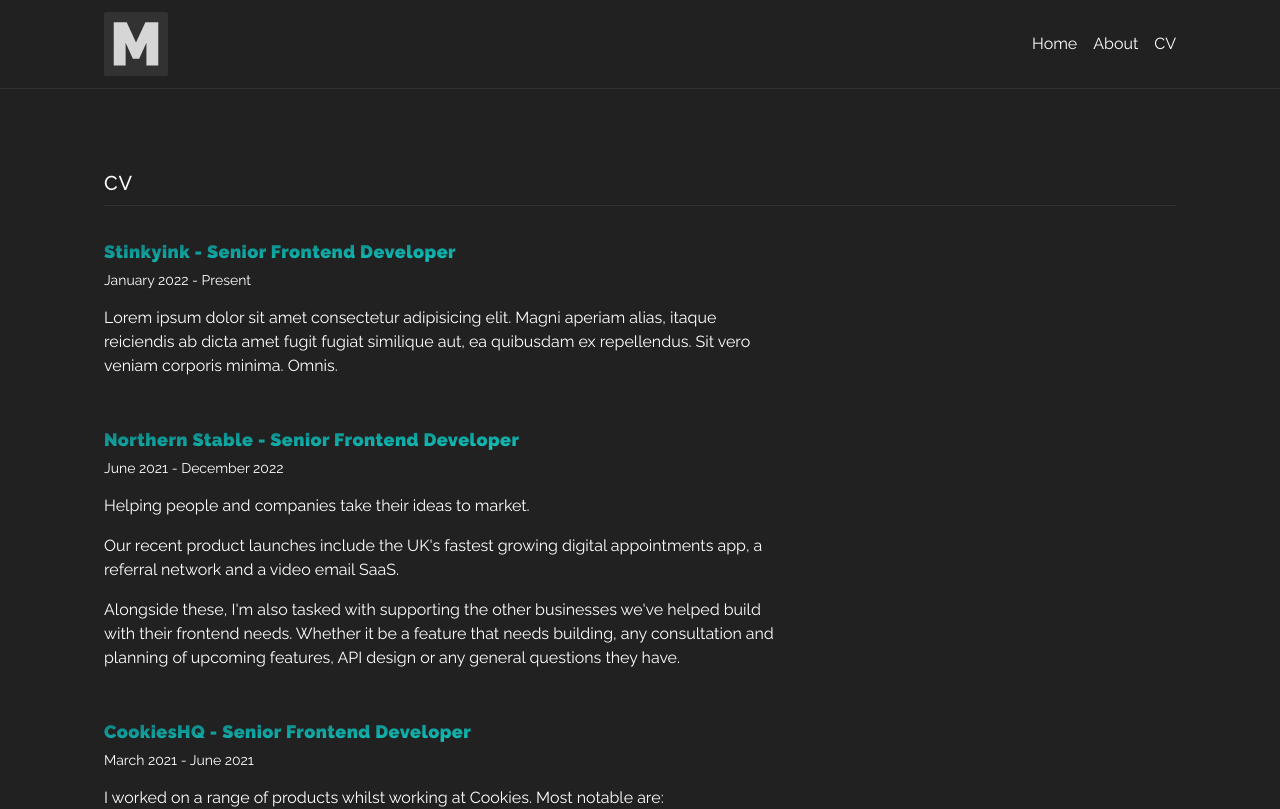
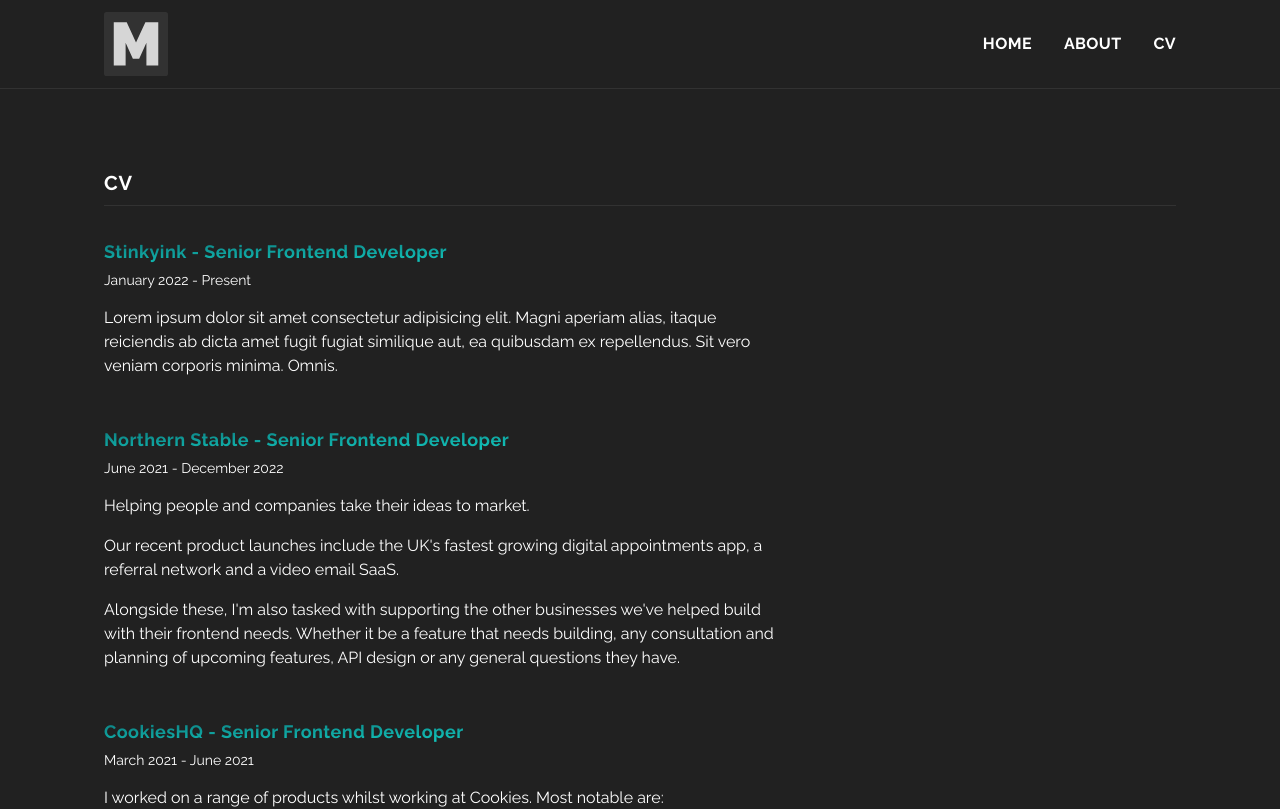
Before and after one commit to michaelpallister/michaelpallister.dev, a Next.js app: page /cv in a window 1280 px wide. Shown: the top 809 px of the page. Built offline with nearby package versions, Linux system fonts and the light colour scheme.

Commit message:
Updating weights

```diff
--- a/pages/_app.tsx
+++ b/pages/_app.tsx
@@ -28,17 +28,19 @@ function MyApp({ Component, pageProps }: AppProps) {
           </Link>
           <nav>
             <Link href='/'>
-              <a className='hover:underline text-white  hover:text-cyan mr-4'>
+              <a className='hover:underline text-white  hover:text-cyan mr-8 font-bold uppercase tracking-wide'>
                 Home
               </a>
             </Link>
             <Link href='/about'>
-              <a className='hover:underline text-white  hover:text-cyan mr-4'>
+              <a className='hover:underline text-white  hover:text-cyan mr-8 font-bold uppercase tracking-wide'>
                 About
               </a>
             </Link>
             <Link href='/cv'>
-              <a className='hover:underline text-white hover:text-cyan'>CV</a>
+              <a className='hover:underline text-white hover:text-cyan font-bold uppercase tracking-wide'>
+                CV
+              </a>
             </Link>
           </nav>
         </div>
--- a/pages/_document.tsx
+++ b/pages/_document.tsx
@@ -19,7 +19,7 @@ class MyDocument extends Document {
       <Html lang='en'>
         <Head>
           <link
-            href='https://fonts.googleapis.com/css2?family=Raleway:wght@400;500;900&display=swap'
+            href='https://fonts.googleapis.com/css2?family=Raleway:wght@400;600;700;900&display=swap'
             rel='stylesheet'
           />
           <meta name='theme-color' content='#14FFEC'></meta>
--- a/pages/index.tsx
+++ b/pages/index.tsx
@@ -17,7 +17,7 @@ const Home: NextPage = (props) => {
       </Head>
 
       <main className='container'>
-        <h1 className='text-6xl lg:text-8xl font-bold flex items-center text-white'>
+        <h1 className='text-6xl lg:text-8xl font-black flex items-center text-white'>
           Hi, I am Michael.
         </h1>
         <p className='text-2xl mt-2 lg:text-4xl lg:mt-4 lg:leading-snug lg:w-2/3 text-white'>
--- a/styles/globals.css
+++ b/styles/globals.css
@@ -33,7 +33,7 @@ li {
 }
 
 .heading {
-  @apply text-xl font-medium flex items-center text-white uppercase border-b border-mine-shaft-solid pb-2 tracking-wider;
+  @apply text-xl font-bold flex items-center text-white uppercase border-b border-mine-shaft-solid pb-2 tracking-wider;
 }
 
 .job {
@@ -41,7 +41,7 @@ li {
 }
 
 .job__title {
-  @apply text-lg font-black mb-1 text-transparent tracking-wide bg-clip-text bg-gradient-to-br to-cyan from-surfie-green;
+  @apply text-lg font-bold mb-1 text-transparent tracking-wide bg-clip-text bg-gradient-to-br from-surfie-green to-cyan;
 }
 
 .job__date {
```
